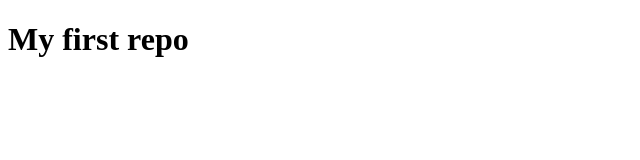
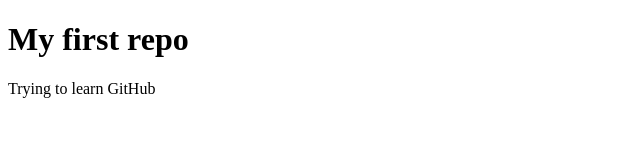
Before and after one commit to i-am-rehan/demo-tut, a plain HTML site: page index.html in a window 1280 px wide. Shown: the whole page, without its empty margins (0-640 px from the left). Drawn offline with Linux system fonts and the light colour scheme.

Commit message:
Just playing

```diff
--- a/index.html
+++ b/index.html
@@ -7,5 +7,6 @@
 </head>
 <body>
    <h1>My first repo</h1>
+   <p>Trying to learn GitHub</p>
 </body>
 </html>
```
